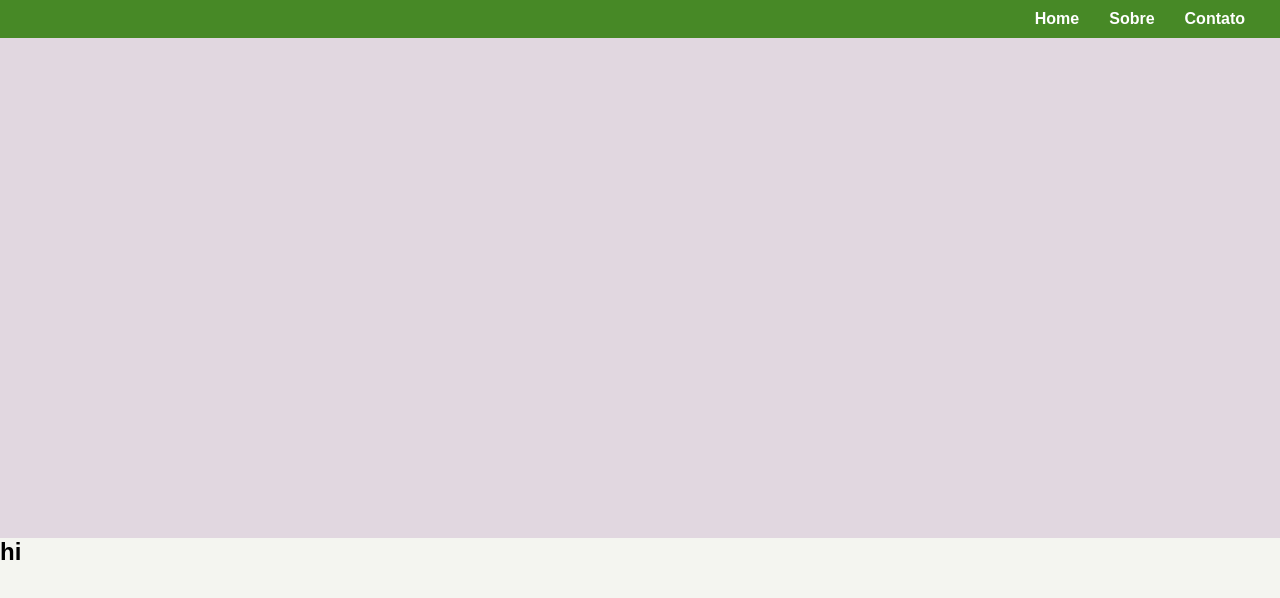
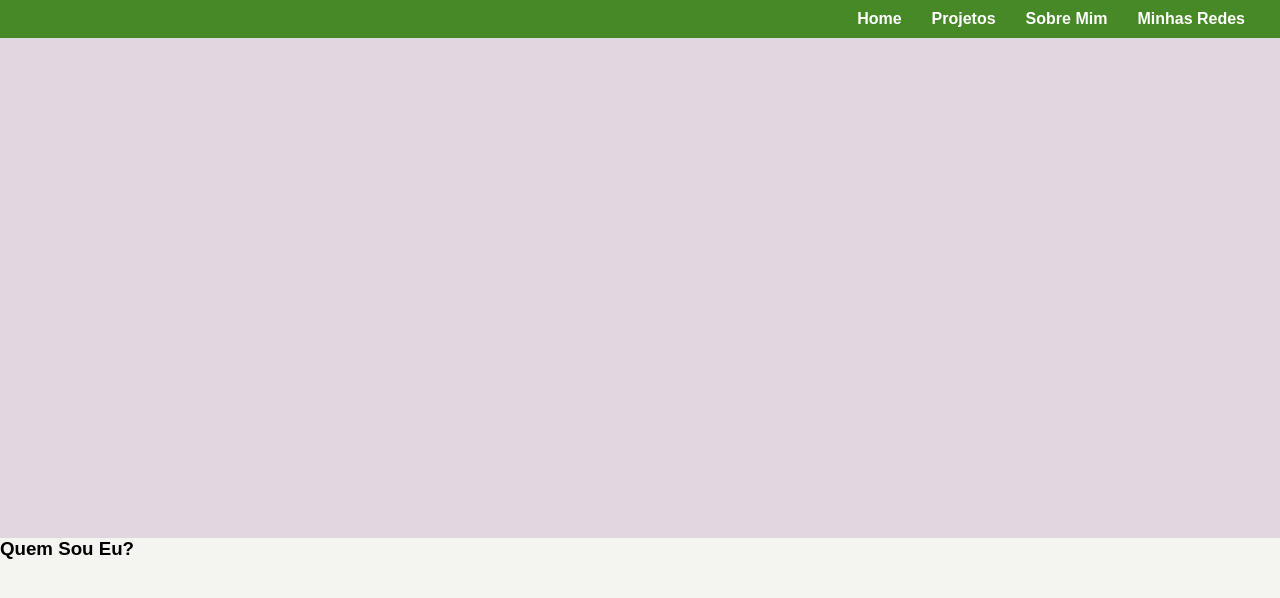
Before and after one commit to mafenandaup/Portifolio-dev, a React (Vite) app in the folder portifolio-main/: page / in a window 1280 px wide. Shown: the top 598 px of the page. Built offline with nearby package versions, Linux system fonts and the light colour scheme; a web font is replaced by a local one.

Commit message:
refactor: add about me

```diff
--- a/portifolio-main/src/pages/home/sections/About/About.css
+++ b/portifolio-main/src/pages/home/sections/About/About.css
@@ -11,6 +11,6 @@
 
 section{
     background-color: var(--baby-powder);
-    width: 100vw;
-    height: 500px;
+    min-width: 100vw;
+    min-height: 500px;
 }
--- a/portifolio-main/src/pages/home/sections/About/About.jsx
+++ b/portifolio-main/src/pages/home/sections/About/About.jsx
@@ -4,7 +4,10 @@ function About() {
     return (
         <>
             <section>
-                <h1>hi</h1>
+
+                <article>
+                    <h1>Quem Sou Eu?</h1>
+                </article>
             </section>
         </>
     );
--- a/portifolio-main/src/pages/home/sections/Hero/Hero.jsx
+++ b/portifolio-main/src/pages/home/sections/Hero/Hero.jsx
@@ -6,8 +6,9 @@ function Hero() {
             <nav className='navbar'>
                 <div className='navbar-links'>
                     <a href='#home'>Home</a>
-                    <a href='#about'>Sobre</a>
-                    <a href='#contact'>Contato</a>
+                    <a href='#about'>Projetos</a>
+                    <a href='#about'>Sobre Mim</a>
+                    <a href='#contact'>Minhas Redes</a>
                 </div>
             </nav>
 
```
